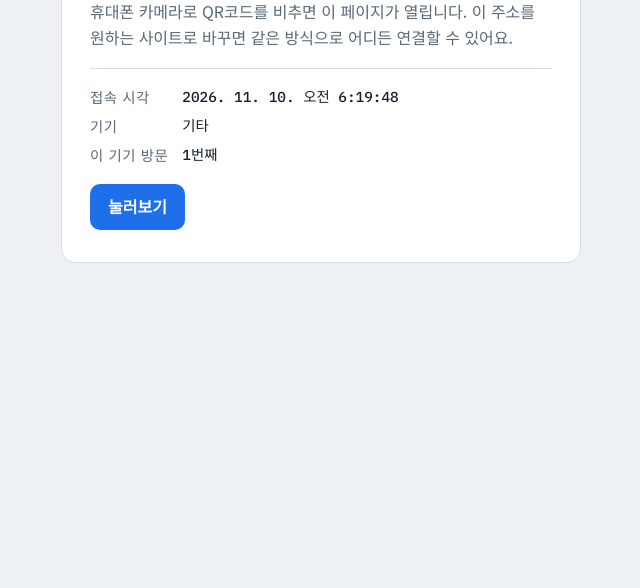
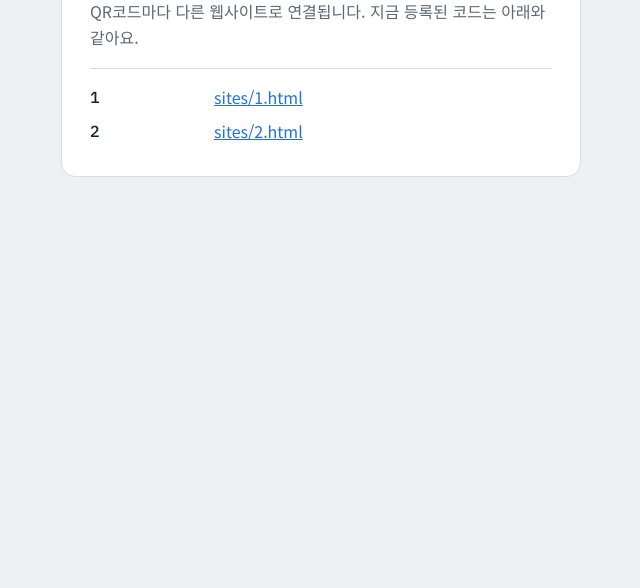
Before and after one commit to Jackpro333/qr-landing, a plain HTML site: page index.html in a window 1280 px wide. Shown: the part 212-800 px from the top of the page, without its empty margins (319-959 px from the left). Drawn offline with Linux system fonts and the light colour scheme.

Commit message:
Add files via upload

```diff
--- a/index.html
+++ b/index.html
@@ -1,9 +1,9 @@
 <!doctype html>
 <html lang="ko">
 <head>
+<meta charset="utf-8">
+<meta name="viewport" content="width=device-width, initial-scale=1">
 <title>QR 도착 페이지</title>
-<meta name="viewport" content="width=device-width, initial-scale=1">
-<meta charset="utf-8">
 <link rel="preconnect" href="https://fonts.googleapis.com">
 <link rel="stylesheet" href="https://fonts.googleapis.com/css2?family=Gowun+Dodum&family=Noto+Sans+KR:wght@400;700&family=IBM+Plex+Mono:wght@500&display=swap">
 <style>
@@ -24,38 +24,60 @@ main{max-width:520px;margin:0 auto;display:grid;gap:24px}
 .finder::after{content:"";width:16px;height:16px;background:var(--accent);border-radius:2px}
 h1{font-family:var(--display);font-size:1.9rem;line-height:1.25;margin:0;text-wrap:balance}
 p{margin:0;color:var(--muted)}
-.meta{display:grid;grid-template-columns:auto 1fr;gap:6px 14px;font-size:.9rem;border-top:1px solid var(--line);padding-top:16px;margin:0}
-.meta dt{color:var(--muted);letter-spacing:.04em}
-.meta dd{margin:0;font-family:var(--mono);font-variant-numeric:tabular-nums;min-width:0;overflow-wrap:anywhere}
-.btn{justify-self:start;background:var(--accent);color:#fff;border:0;border-radius:10px;padding:10px 18px;font:inherit;font-weight:700;cursor:pointer}
-.btn:focus-visible{outline:3px solid var(--fg);outline-offset:2px}
-.count{font-family:var(--mono);color:var(--fg)}
+a{color:var(--accent);overflow-wrap:anywhere}
+.code{font-family:var(--mono);color:var(--fg)}
+.list{display:grid;gap:8px;border-top:1px solid var(--line);padding-top:16px;margin:0;padding-left:0;list-style:none}
+.list li{display:grid;grid-template-columns:7rem 1fr;gap:12px;min-width:0}
 [hidden]{display:none!important}
 </style>
 </head>
 <body>
 <main>
-  <div class="card">
+  <div class="card" id="going" hidden>
     <div class="finder" aria-hidden="true"></div>
-    <h1>QR코드로 잘 도착했어요</h1>
-    <p>휴대폰 카메라로 QR코드를 비추면 이 페이지가 열립니다. 이 주소를 원하는 사이트로 바꾸면 같은 방식으로 어디든 연결할 수 있어요.</p>
-    <dl class="meta">
-      <dt>접속 시각</dt><dd id="time">—</dd>
-      <dt>기기</dt><dd id="device">—</dd>
-      <dt>이 기기 방문</dt><dd id="visits">1번째</dd>
-    </dl>
-    <button class="btn" id="hi" type="button">눌러보기</button>
-    <p class="count" id="out" hidden></p>
+    <h1>이동 중이에요</h1>
+    <p>잠시 후 자동으로 이동합니다. 이동하지 않으면 <a id="manual" href="#">여기를 누르세요</a>.</p>
+  </div>
+  <div class="card" id="missing" hidden>
+    <div class="finder" aria-hidden="true"></div>
+    <h1>등록되지 않은 QR코드예요</h1>
+    <p>코드 <span class="code" id="badcode"></span>에 연결된 주소가 없습니다.</p>
+  </div>
+  <div class="card" id="home" hidden>
+    <div class="finder" aria-hidden="true"></div>
+    <h1>QR 연결 서비스</h1>
+    <p>QR코드마다 다른 웹사이트로 연결됩니다. 지금 등록된 코드는 아래와 같아요.</p>
+    <ul class="list" id="list"></ul>
   </div>
 </main>
 <script>
-const now=new Date();
-document.getElementById('time').textContent=now.toLocaleString('ko-KR');
-const ua=navigator.userAgent;
-document.getElementById('device').textContent=/iPhone|iPad/.test(ua)?'iPhone / iPad':/Android/.test(ua)?'Android':/Mac/.test(ua)?'Mac':/Windows/.test(ua)?'Windows':'기타';
-let v=1;try{v=(+localStorage.getItem('visits')||0)+1;localStorage.setItem('visits',v)}catch(e){}
-document.getElementById('visits').textContent=v+'번째';
-let n=0;document.getElementById('hi').addEventListener('click',()=>{n++;const o=document.getElementById('out');o.hidden=false;o.textContent='버튼을 '+n+'번 눌렀어요.'});
+const code=new URLSearchParams(location.search).get('c');
+const show=id=>document.getElementById(id).hidden=false;
+fetch('links.json',{cache:'no-store'}).then(r=>r.json()).then(links=>{
+  if(code){
+    const url=links[code];
+    if(url){
+      document.getElementById('manual').href=url;
+      show('going');
+      location.replace(url);
+    }else{
+      document.getElementById('badcode').textContent=code;
+      show('missing');
+    }
+    return;
+  }
+  const list=document.getElementById('list');
+  for(const [k,url] of Object.entries(links)){
+    const li=document.createElement('li');
+    const c=document.createElement('span');c.className='code';c.textContent=k;
+    const a=document.createElement('a');a.href=url;a.textContent=url;
+    li.append(c,a);list.append(li);
+  }
+  show('home');
+}).catch(()=>{
+  document.getElementById('badcode').textContent=code||'';
+  show('missing');
+});
 </script>
 </body>
 </html>
--- /dev/null
+++ b/links.json
@@ -0,0 +1,4 @@
+{
+  "1": "sites/1.html",
+  "2": "sites/2.html"
+}
```
